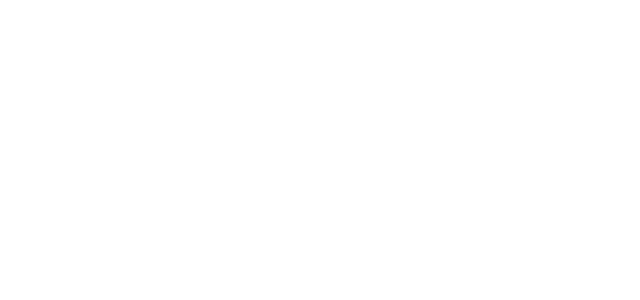
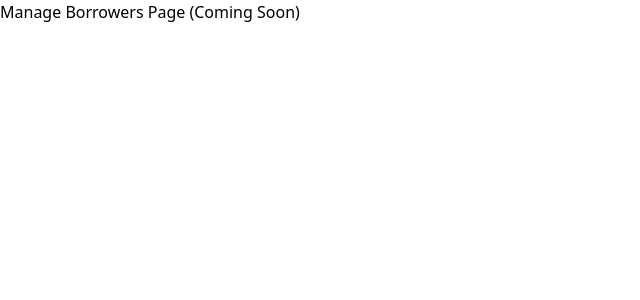
Before and after one commit to liquidmonks/BiblioGuru, a React app in the folder biblioguru-client/: page /manage-borrowers in a window 1280 px wide. Before the commit this address had no page. Shown: the top 300 px of the page, without its empty margins (0-640 px from the left). Built offline with nearby package versions, Linux system fonts and the light colour scheme; the HTML template or start-up script is replaced by a standard one.

Commit message:
Refactor route components in AppRouter and add placeholder routes for future components.

```diff
--- a/biblioguru-client/src/AppRouter.jsx
+++ b/biblioguru-client/src/AppRouter.jsx
@@ -8,6 +8,9 @@ function AppRouter() {
             <Routes>
                 <Route path="/" element={<LoginPage/>}/>
                 <Route path="/dashboard" element={<Dashboard/>}/>
+                {/* Placeholder routes for future components */}
+                <Route path="/manage-books" element={<div>Manage Books Page (Coming Soon)</div>}/>
+                <Route path="/manage-borrowers" element={<div>Manage Borrowers Page (Coming Soon)</div>}/>
             </Routes>
         </Router>
     );
```
